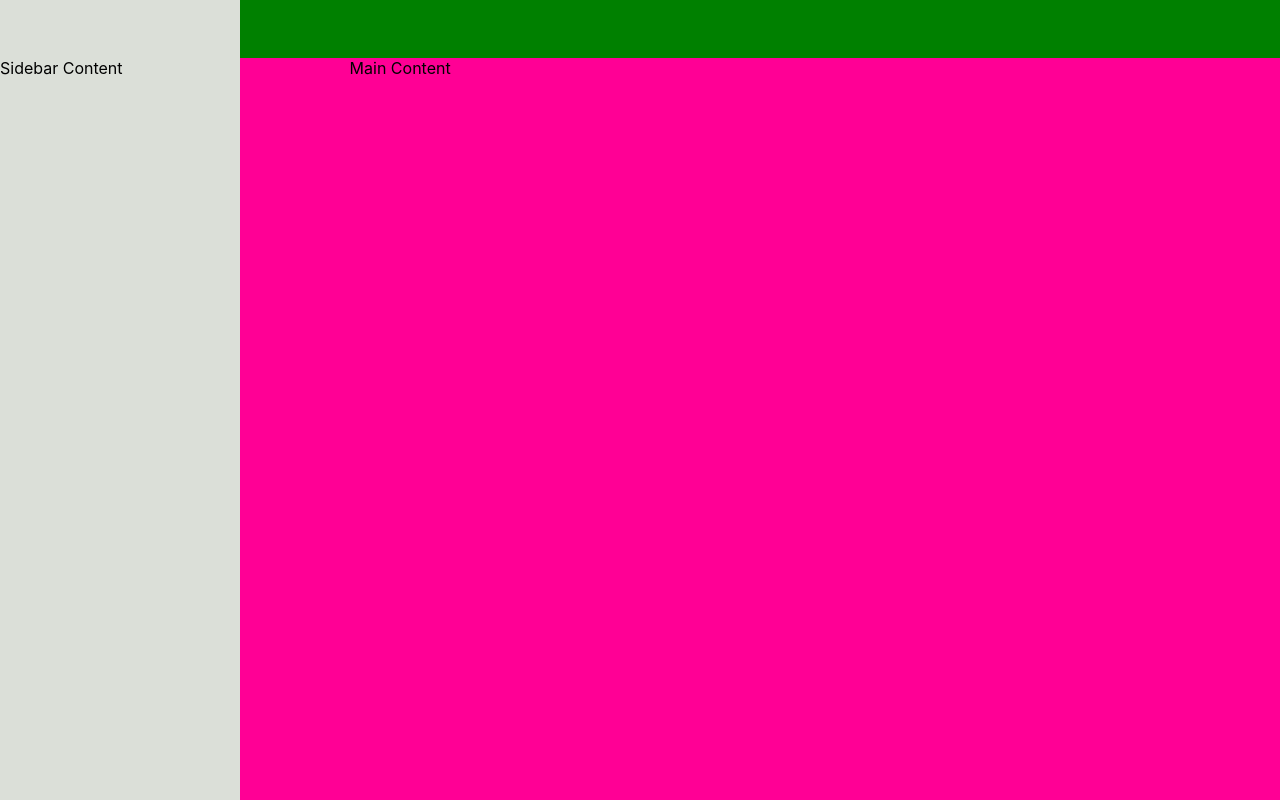
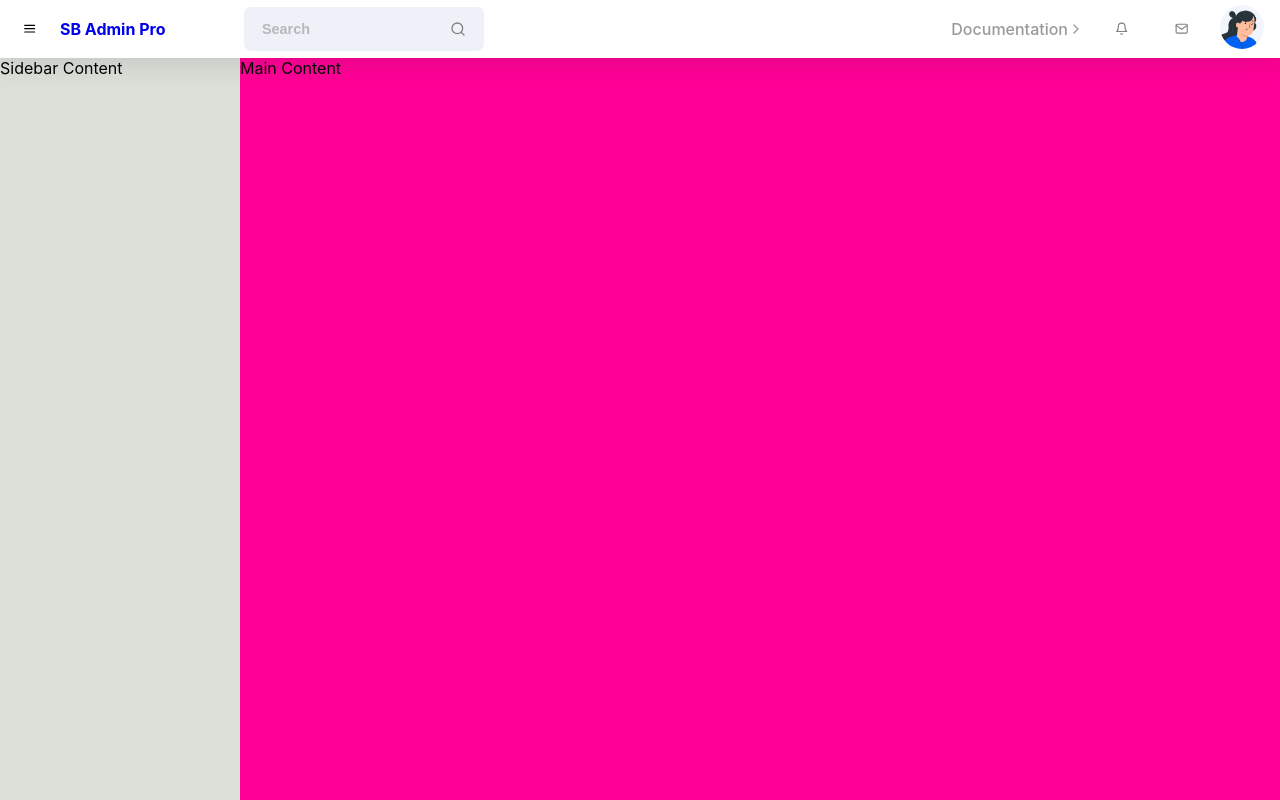
Before and after one commit to Hutee-Le/Management_Website, a React (Create React App) app: page / in a window 1280 px wide. Built offline with nearby package versions, Linux system fonts and the light colour scheme; the HTML template or start-up script is replaced by a standard one.

Commit message:
add header component

```diff
--- a/src/App.js
+++ b/src/App.js
@@ -1,9 +1,9 @@
+import Header from './components/header/Header';
+
 function App() {
   return (
     <div className="App">
-      <div className='Header'>
-        Header Content
-      </div>
+      <Header />
 
       <div className="Layout">
         <div className="Layout_Sidebar">
--- /dev/null
+++ b/src/components/header/Header.jsx
@@ -0,0 +1,46 @@
+import React from 'react'
+import './header.scss'
+import { FiMenu, FiSearch, FiBell, FiMail, FiChevronRight } from "react-icons/fi";
+
+
+const Header = () => {
+  return (
+    <div className='Header'>
+      <div className='Header_Left'>
+        <button type='button' className='Header_Left_Button'><FiMenu /></button>
+        <a href="/" className='Header_Left_Logo'>SB Admin Pro</a>
+        <form action="" className='Header_Left_Search'>
+          <div className='Header_Left_Search_Group'>
+            <input type="text" placeholder="Search" />
+            <div className='Header_Left_Search_Group_Icon'><FiSearch color='gray' /></div>
+          </div>
+        </form>
+      </div>
+      <div className='Header_Right'>
+        <ul class="Header_Right_Nav">
+          <li class="Header_Right_Nav_Item">
+            <a className="Header_Right_Nav_Item_Href" href='/#'>
+              <div className='Header_Right_Nav_Item_Href_Text'>
+                Documentation
+                <FiChevronRight />
+              </div>
+            </a>
+          </li>
+          <li class="Header_Right_Nav_Item">
+            <button type='button' className='Header_Right_Nav_Item_Button'><FiBell color='gray' /></button>
+          </li>
+          <li class="Header_Right_Nav_Item">
+            <button type='button' className='Header_Right_Nav_Item_Button'><FiMail color='gray' /></button>
+          </li>
+          <li class="Header_Right_Nav_Item">
+            <a href="/">
+              <img src="images/profile.png" alt="" />
+            </a>
+          </li>
+        </ul>
+      </div>
+    </div>
+  )
+}
+
+export default Header
--- /dev/null
+++ b/src/components/header/header.scss
@@ -0,0 +1,139 @@
+.Header {
+  position: fixed;
+  top: 0;
+  right: 0;
+  left: 0;
+  width: 100%;
+  height: 3.625rem;
+  background-color: rgb(255, 255, 255);
+  display: flex;
+  z-index: 2;
+  box-shadow: 0 0.15rem 1.75rem 0 rgba(33, 40, 50, 0.15);
+
+  &_Left {
+    display: flex;
+    align-items: center;
+    background-color: rgb(255, 255, 255);
+    margin-right: auto;
+
+    &_Button {
+      width: 44px;
+      height: 44px;
+      display: flex;
+      justify-content: center;
+      align-items: center;
+      border: none;
+      border-radius: 50%;
+      background-color: rgb(255, 255, 255);
+      cursor: pointer;
+      margin-left: 8px;
+
+      &:hover {
+        background-color: #E8E9EA;
+      }
+    }
+
+    &_Logo {
+      width: 12rem;
+      font-size: 1rem;
+      font-weight: bold;
+      text-decoration: none;
+      padding: 5px 16px 5px 8px;
+    }
+
+    &_Search {
+
+      &_Group {
+        display: flex;
+        border-radius: 0.4375rem;
+        overflow: hidden;
+
+        &:focus-within {
+          outline: 4px solid rgb(142, 208, 250);
+        }
+
+        & input {
+          width: 188px;
+          border: 0;
+          background-color: #eef2f8;
+          font-size: 0.9rem;
+          padding: 14px 0 14px 18px;
+
+          &:focus {
+            outline: none;
+          }
+
+          &::placeholder {
+            color: rgba(125, 125, 125, 0.5);
+            font-weight: 600;
+          }
+        }
+
+        &_Icon {
+          display: flex;
+          align-items: center;
+          justify-content: center;
+          padding: 14px 18px;
+          border: 0;
+          background-color: #eef2f8;
+          color: gray;
+        }
+      }
+    }
+  }
+
+  &_Right {
+    display: flex;
+    align-items: center;
+    height: 3.625rem;
+    margin-left: auto;
+
+    &_Nav {
+      display: flex;
+      align-items: center;
+      list-style: none;
+
+      &_Item {
+        margin-right: 1rem;
+
+        &_Href {
+          text-decoration: none;
+          color: rgb(1, 1, 1, 0.4);
+
+          &:hover {
+            color: rgb(1, 1, 1, 0.7);
+          }
+
+          &_Text {
+            display: inline-flex;
+            align-items: center;
+            font-weight: 500;
+            font-size: 1rem;
+          }
+        }
+
+        & button {
+          width: 44px;
+          height: 44px;
+          display: flex;
+          justify-content: center;
+          align-items: center;
+          border: none;
+          border-radius: 50%;
+          background-color: rgb(255, 255, 255);
+          cursor: pointer;
+
+          &:hover {
+            background-color: #E8E9EA;
+          }
+        }
+
+        & img {
+          width: 44px;
+          height: 44px;
+          border-radius: 50%;
+        }
+      }
+    }
+  }
+}
```
